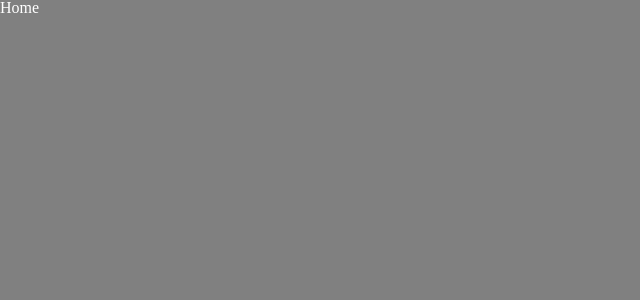
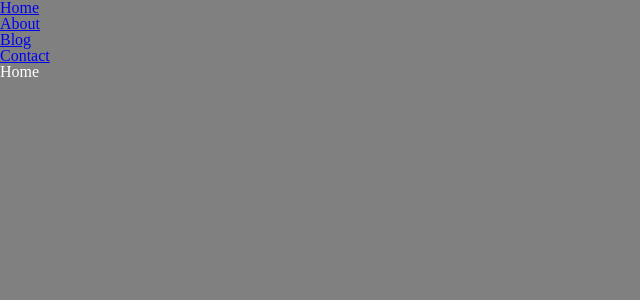
Before and after one commit to saturnoluis/alto-cms, a React (Create React App) app: page / in a window 1280 px wide. Shown: the top 300 px of the page, without its empty margins (0-640 px from the left). Built offline with nearby package versions, Linux system fonts and the light colour scheme.

Commit message:
Add SiteHeader and MainMenu components

```diff
--- a/src/components/App/App.js
+++ b/src/components/App/App.js
@@ -1,5 +1,6 @@
 import React from 'react';
 import { BrowserRouter, Routes, Route } from 'react-router-dom';
+import SiteHeader from '../SiteHeader';
 
 import './App.css';
 
@@ -7,6 +8,7 @@
     return (
         <BrowserRouter>
             <div className="App">
+                <SiteHeader />
                 <Routes>
                     <Route exact path="/" element={<p>Home</p>} />
                     <Route exact path="/about" element={<p>About</p>} />
--- /dev/null
+++ b/src/components/MainMenu/MainMenu.js
@@ -0,0 +1,27 @@
+import React from 'react';
+import { Link } from 'react-router-dom';
+
+import './MainMenu.css';
+
+function MainMenu () {
+    return (
+        <nav className="MainMenu">
+            <ul>
+                <li>
+                    <Link to="/">Home</Link>
+                </li>
+                <li>
+                    <Link to="/about">About</Link>
+                </li>
+                <li>
+                    <Link to="/blog">Blog</Link>
+                </li>
+                <li>
+                    <Link to="/contact">Contact</Link>
+                </li>
+            </ul>
+        </nav>
+    );
+}
+
+export default MainMenu;
--- /dev/null
+++ b/src/components/MainMenu/index.js
@@ -0,0 +1 @@
+export { default } from './MainMenu';
--- /dev/null
+++ b/src/components/SiteHeader/SiteHeader.js
@@ -0,0 +1,14 @@
+import React from 'react';
+import MainMenu from '../MainMenu';
+
+import './SiteHeader.css';
+
+function SiteHeader () {
+    return (
+        <div className="SiteHeader">
+            <MainMenu />
+        </div>
+    );
+}
+
+export default SiteHeader;
--- /dev/null
+++ b/src/components/SiteHeader/index.js
@@ -0,0 +1 @@
+export { default } from './SiteHeader';
```
Also changed, not shown: src/components/MainMenu/MainMenu.css (added), src/components/SiteHeader/SiteHeader.css (added).
